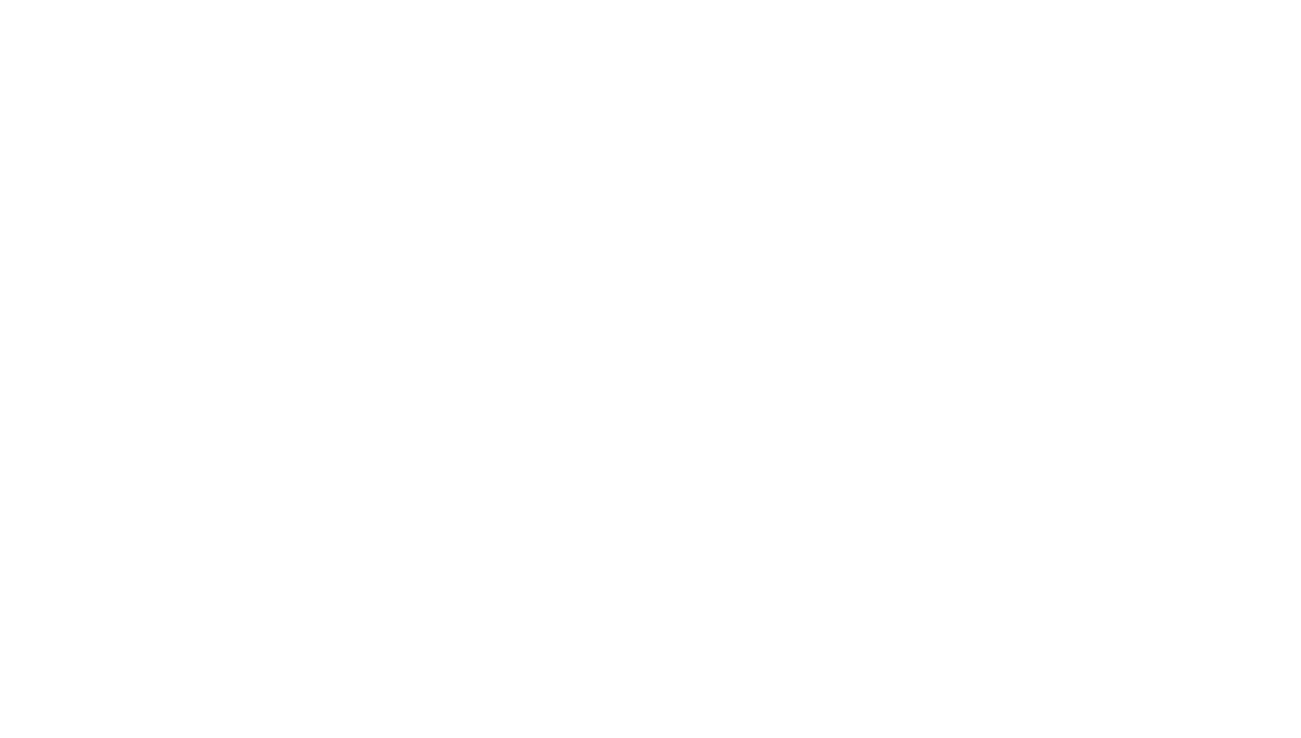
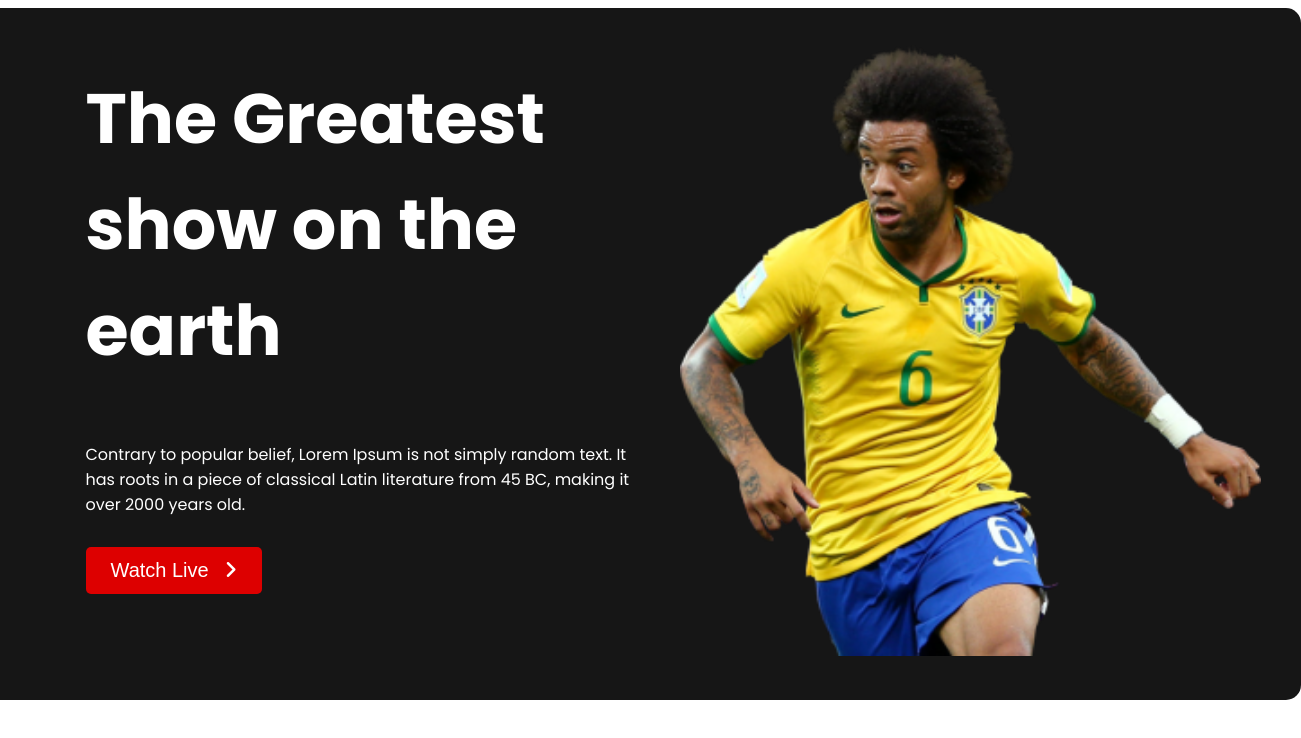
Before and after one commit to shakautkader608/World-Cup-Match, a plain HTML site: page index.html in a window 1280 px wide. Shown: the whole page, 1301 px wide, since content can reach past the window. Drawn offline with Linux system fonts and the light colour scheme.

Commit message:
Header Part Complete

```diff
--- a/css/style.css
+++ b/css/style.css
@@ -0,0 +1,57 @@
+/* font  */
+
+@import url('https://fonts.googleapis.com/css2?family=Poppins:wght@400;500;600;700&display=swap');
+
+/* Common Or Utilities */
+
+body{
+    font-family: 'Poppins', sans-serif;
+}
+
+
+/* header part css  */
+header{
+    display: flex;
+    flex-direction: column;
+    align-items: center;
+}
+.container{
+    background-color: #161616;
+    width: 1321px;
+    border-radius: 15px;
+}
+.header-part{
+    display: grid;
+    grid-template-columns: repeat(2,1fr);
+    align-items: center;
+    justify-items: center;
+}
+.header-part .headline{
+    color: white;
+    font-size: 70px;
+}
+.header-part .banner-description{
+    color: white;
+    font-size: 16px;
+    font-weight: 400;
+    margin-bottom: 30px;
+}
+.header-part .highlight{
+    background-color:#DD0000 ;
+    padding: 12px 25px;
+    border-radius:5px;
+    border: none;
+    font-size:20px ;
+    color: white;
+}
+.fa-angle-right{
+    margin-left:10px ;
+}
+.header-info{
+    margin-left:106px ;
+    margin-bottom: 106px;
+}
+.bannner-image img{
+    /* object-fit: cover; */
+    width: 581px;
+}
--- a/index.html
+++ b/index.html
@@ -5,7 +5,27 @@
     <meta http-equiv="X-UA-Compatible" content="IE=edge" />
     <meta name="viewport" content="width=device-width, initial-scale=1.0" />
     <title>World Cup Match Fixtures</title>
+    <script src="https://kit.fontawesome.com/342fd13040.js" crossorigin="anonymous"></script>
     <link rel="stylesheet" href="./css/style.css" />
   </head>
-  <body></body>
+  <body>
+    <!-- header part start  -->
+    <header>
+      <section class="container">
+        <div class="header-part">
+          <div class="header-info">
+            <h1 class="headline">The Greatest show on the earth</h1>
+            <p class="banner-description">
+              Contrary to popular belief, Lorem Ipsum is not simply random text. It has roots in a piece of classical
+              Latin literature from 45 BC, making it over 2000 years old.
+            </p>
+            <button class="highlight">Watch Live <i class="fa-solid fa-angle-right"></i></button>
+          </div>
+          <div class="bannner-image">
+            <img src="./images/Banner Image.png" alt="" />
+          </div>
+        </div>
+      </section>
+    </header>
+  </body>
 </html>
```
Also changed, not shown: images/Banner Image.png (added).
